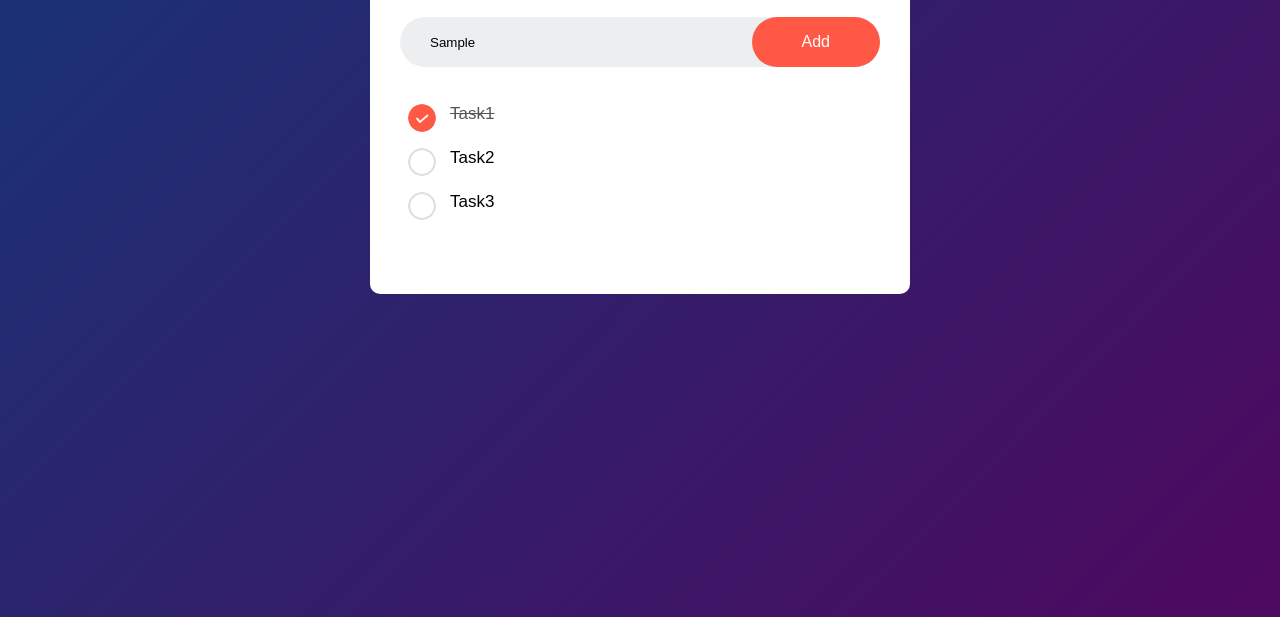
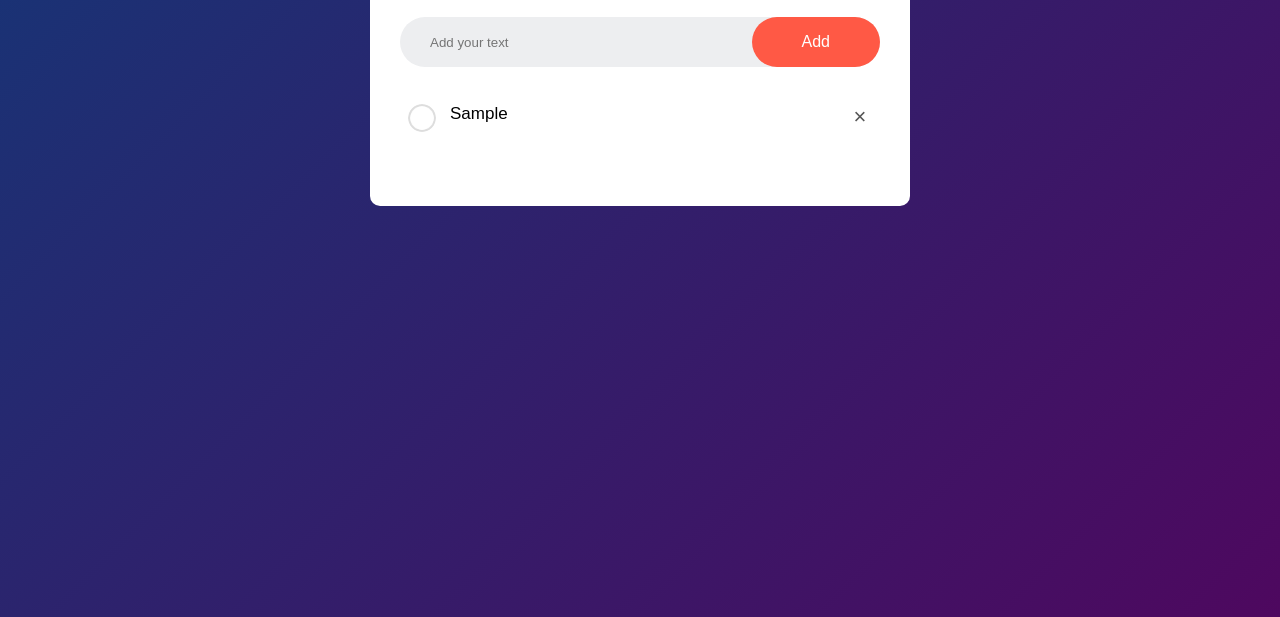
Before and after one commit to Sidhu00001/To-do-list, a plain HTML site: page index.html in a window 1280 px wide. Both pictures are taken after typing "Sample" into the empty fields and a click on the button "Add". Shown: the part 183-800 px from the top of the page. Drawn offline with Linux system fonts and the light colour scheme.

Commit message:
javascript added

```diff
--- a/index.css
+++ b/index.css
@@ -82,3 +82,18 @@ ul li.checked{
 ul li.checked::before{
     background-image: url(./To-Do-Img/images/checked.png);
 }
+ul li span{
+    position:absolute;
+    right: 0;
+    top: 5px;
+    width: 40px;
+    font-size: 22px;
+    color: #555;
+    line-height:40px;
+    text-align:center;
+ border-radius: 50%;
+}
+ul li span:hover{
+    background:#edeef0;
+
+}
--- a/index.html
+++ b/index.html
@@ -13,12 +13,12 @@
         <h2>To-Do List <img src="./To-Do-Img/images/icon.png"></h2>
         <div class="row">
             <input type="text" id="input-box" placeholder="Add your text">
-            <button> Add</button>
+            <button onclick="addTask()"> Add</button>
         </div>
         <ul id="list-container">
-            <li class="checked">Task1</li>
+            <!-- <li class="checked">Task1</li>
             <li>Task2</li>
-            <li>Task3</li>
+            <li>Task3</li> -->
         </ul>
        </div>
 
--- a/index.js
+++ b/index.js
@@ -1 +1,25 @@
-console.log("siddharth");
+const inputBox=document.getElementById("input-box");
+const listContainer=document.getElementById("list-container");
+function addTask(){
+    if(inputBox.value===''){
+        alert("you must select something");
+
+    }
+    else{
+        let li=document.createElement("li");
+        li.innerHTML=inputBox.value;
+        listContainer.appendChild(li);
+        let span=document.createElement("span");
+        span.innerHTML="\u00d7";
+        li.appendChild(span);
+    }
+    inputBox.value="";
+}
+    listContainer.addEventListener("click",function(e){
+        if(e.target.tagname==="LI"){
+            e.target.classList.toggle("checked");
+        }
+        else if(e.target.tagname==="SPAN"){
+            e.target.parentElement.remove();
+    }
+},false);
```
